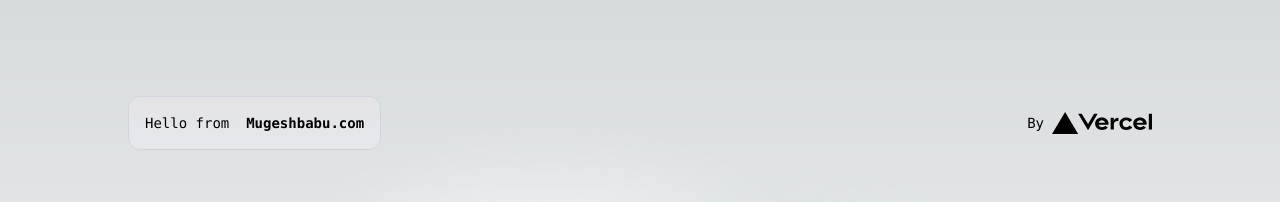
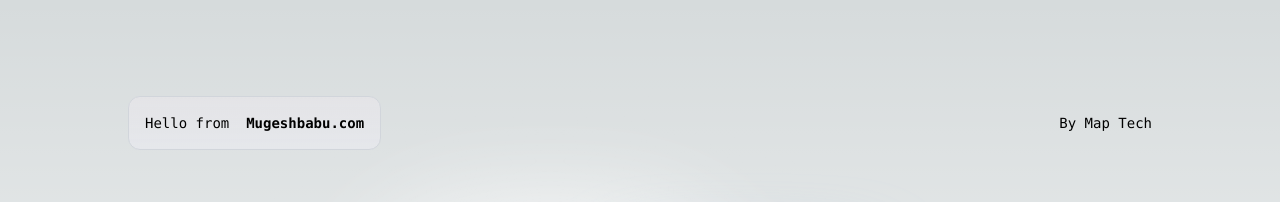
Before and after one commit to MapyTech/mnextapp, a Next.js app: page / in a window 1280 px wide. Shown: the top 202 px of the page. Built offline with nearby package versions, Linux system fonts and the light colour scheme.

Commit message:
code merge test in git

```diff
--- a/app/page.tsx
+++ b/app/page.tsx
@@ -16,14 +16,15 @@ export default function Home() {
             rel="noopener noreferrer"
           >
             By{" "}
-            <Image
+            {/* <Image
               src="/vercel.svg"
               alt="Vercel Logo"
               className="dark:invert"
               width={100}
               height={24}
               priority
-            />
+            /> */}
+            Map Tech
           </a>
         </div>
       </div>
```
